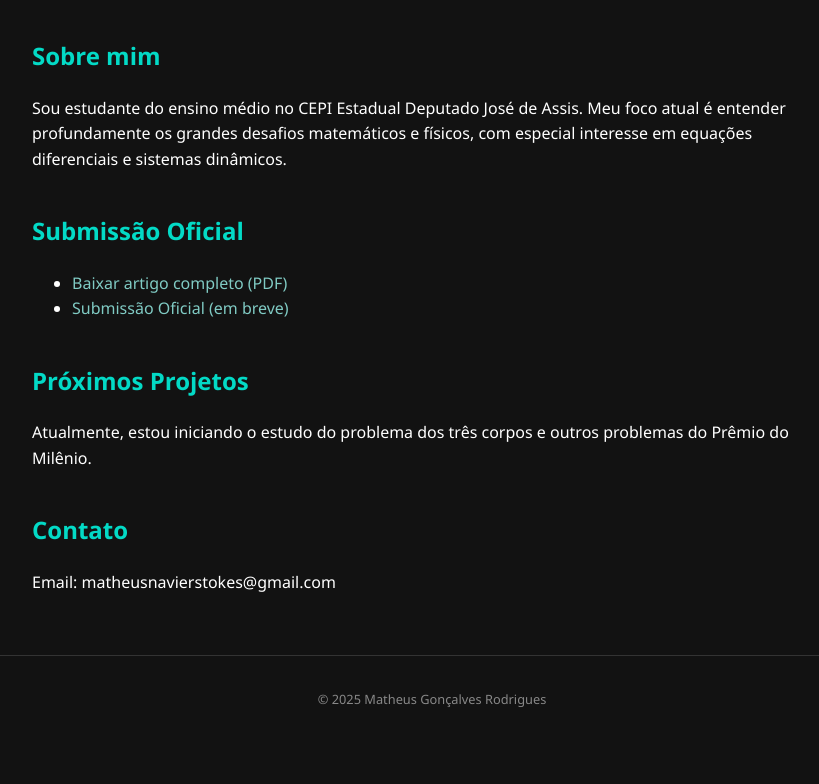
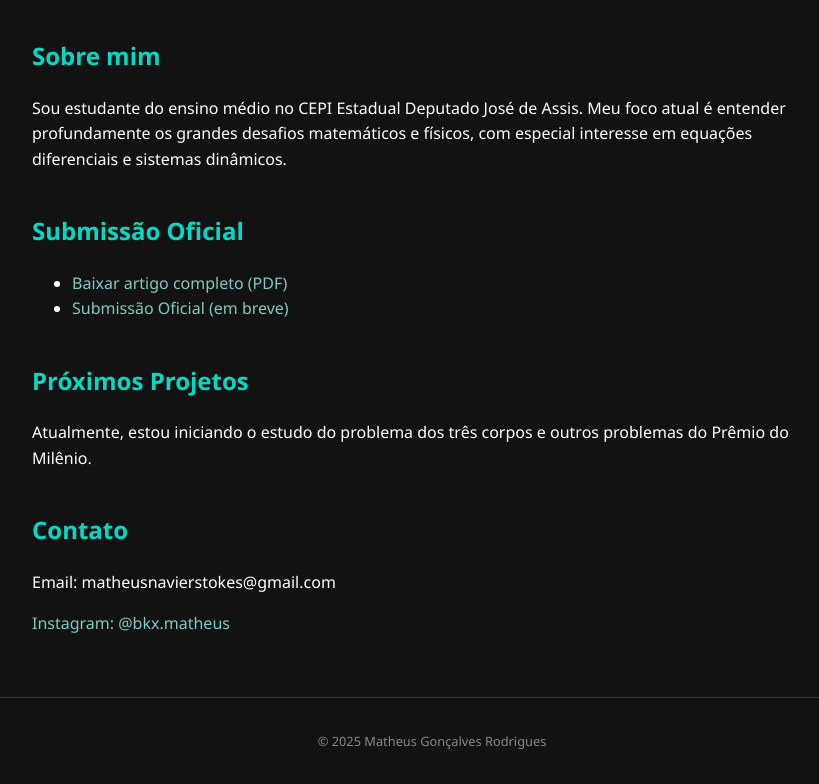
Before and after one commit to matheusnavierstokes/navierstokesbrasil, a plain HTML site: page index.html in a window 1280 px wide. Shown: the part 983-1767 px from the top of the page, without its empty margins (208-1027 px from the left). Before the commit the page ends 1725 px from the top, so only its background shows below. Drawn offline with Linux system fonts and the light colour scheme.

Commit message:
Update index.html

```diff
--- a/index.html
+++ b/index.html
@@ -38,6 +38,11 @@
     <section class="fade-in">
       <h2>Contato</h2>
       <p>Email: matheusnavierstokes@gmail.com</p>
+      <p>
+    <a href="https://www.instagram.com/bkx.matheus/profilecard/?igsh=NGkzeTk4MDhoazl4" target="_blank" style="color:#80cbc4; text-decoration:none;">
+      Instagram: @bkx.matheus
+    </a>
+  </p>
     </section>
   </main>
   <footer>
```
